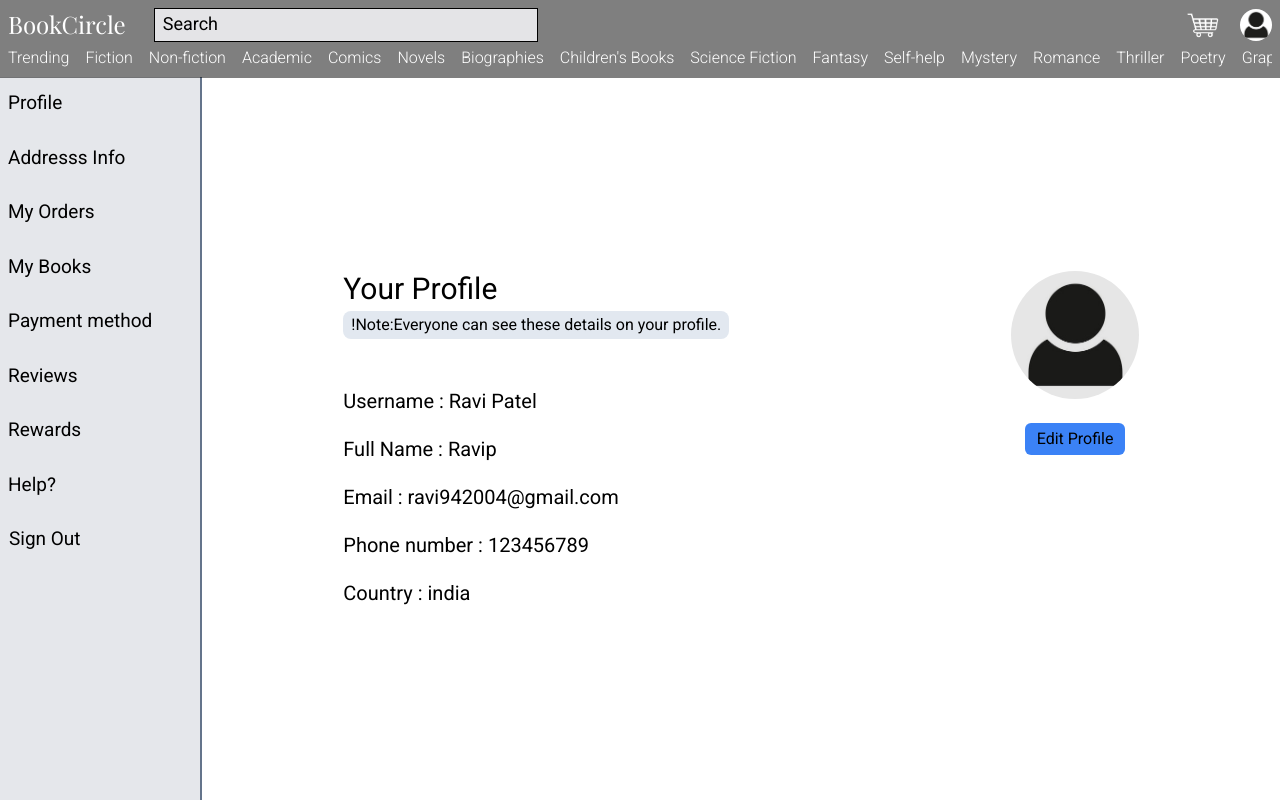
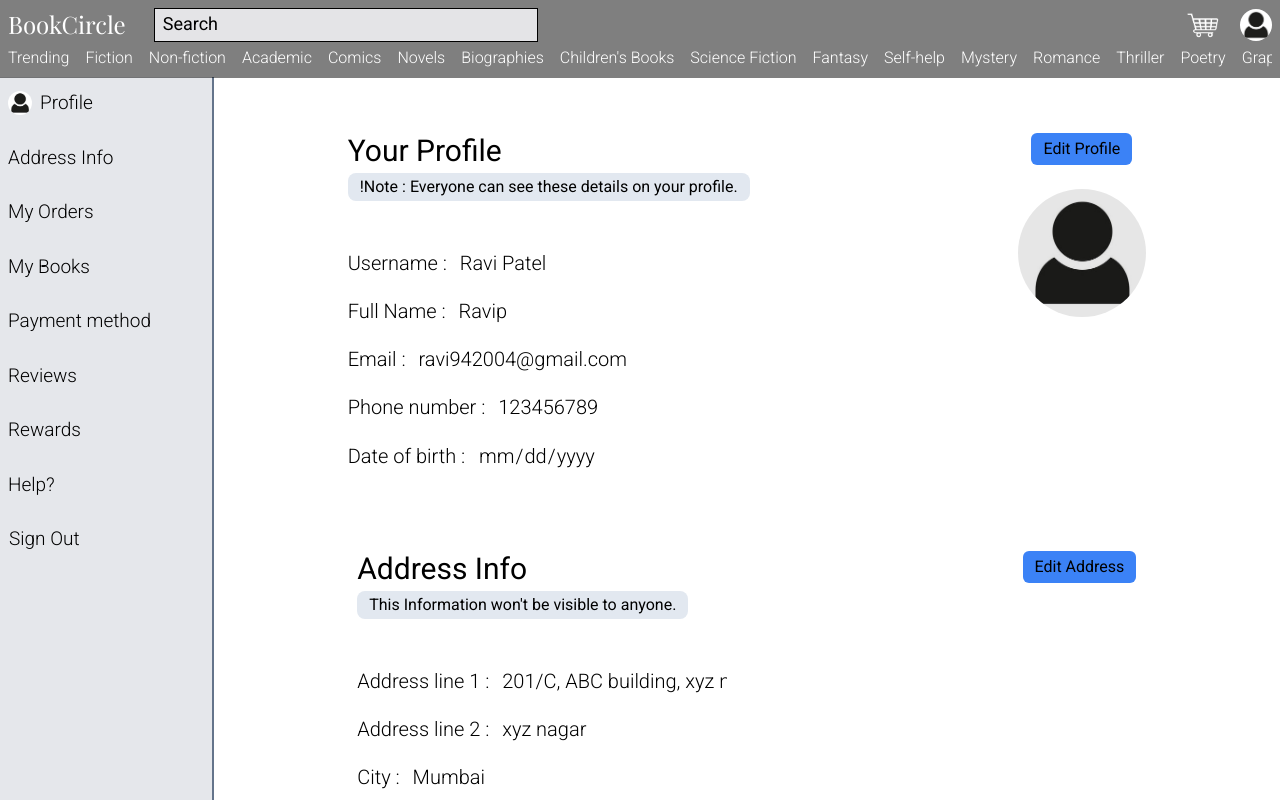
Before and after one commit to RaviPatel94/BookCirlce, a React (Vite) app: page /profile in a window 1280 px wide. Built offline with nearby package versions, Linux system fonts and the light colour scheme; a web font is replaced by a local one.

Commit message:
added more profile section

```diff
--- a/src/Components/Profile.jsx
+++ b/src/Components/Profile.jsx
@@ -1,12 +1,14 @@
 import React from 'react'
 import Profileopt from './profileopt.jsx/Profileopt'
+import Addinfo from './profileopt.jsx/Addinfo'
+import Orders from './profileopt.jsx/Orders'
 
 function Profile() {
   return (
     <main className='pt-[77px] h-screen flex w-screen'>
-        <ul className=' w-60 h-full flex flex-col border-r-2 border-slate-500 bg-gray-200 divide-y-[2px] divide-gray-200'>
-          <li className='sideopt'>Profile</li>
-          <li className='sideopt'>Addresss Info</li>
+        <ul className=' w-64 h-full flex flex-col border-r-2 font-light border-slate-500 bg-gray-200 divide-y-[2px] divide-gray-200'>
+          <li className='sideopt flex gap-2 items-center'> <img src="/images/pfp.jpg" alt="pfp" className='w-6 h-6 rounded-full' /> Profile</li>
+          <li className='sideopt'>Address Info</li>
           <li className='sideopt'>My Orders</li>
           <li className='sideopt'>My Books</li>
           <li className='sideopt'>Payment method</li>
@@ -15,8 +17,10 @@ function Profile() {
           <li className='sideopt'>Help?</li>
           <li className='sideopt border'>Sign Out</li>
         </ul>
-        <div className='w-full h-full'>
+        <div className='w-full h-full overflow-y-scroll pb-10 flex flex-col gap-20'>
           <Profileopt/>
+          <Addinfo/>
+          <Orders/>
         </div>
     </main>
   )
--- /dev/null
+++ b/src/Components/profileopt.jsx/Addinfo.jsx
@@ -0,0 +1,36 @@
+import React,{useState} from 'react'
+
+function Addinfo() {
+const [edit, setedit] = useState(false)
+  const [address1, setaddress1] = useState("201/C, ABC building, xyz nagar, Mumbai, India")
+  const [address2, setaddress2] = useState("xyz nagar")
+  const [city, setcity] = useState("Mumbai")
+  const [postal, setpostal] = useState("123456")
+  const [country, setcountry] = useState("India")
+
+  return (
+    <div className='flex h-max justify-around items-center w-full'>
+      <div className='flex w-full justify-around h-max items-start'>
+        <div className=' h-full flex justify-center gap-12 flex-col'>
+            <div>
+            <h1 className='text-3xl mb-1'>Address Info</h1>
+            <p className='bg-slate-200 px-3 py-[2px] rounded-lg w-max'>This Information won't be visible to anyone.</p></div>
+            <div className='flex flex-col gap-5 text-xl font-light'>
+                <div className='w-max'>Address line 1 : <input type="text" placeholder='201/C, ABC building' value={address1} readOnly={!edit} onChange={(e)=>setaddress1(e.target.value)} className={`px-2 outline-none w-max cursor-default ${edit?"bg-slate-200 rounded-lg cursor-text":""}`} /></div>
+                <div>Address line 2 : <input type="text" placeholder='Your FullName' value={address2} readOnly={!edit} onChange={(e)=>setaddress2(e.target.value)} className={`px-2 outline-none w-max cursor-default ${edit?"bg-slate-200 rounded-lg cursor-text":""}`} /></div>
+                <div>City : <input type="text" placeholder='Your city' value={city} readOnly={!edit} onChange={(e)=>setcity(e.target.value)} className={`px-2 outline-none w-max cursor-default ${edit?"bg-slate-200 rounded-lg cursor-text":""}`} /></div>
+                <div>Postal code : <input type="number" placeholder='Your postal' value={postal} readOnly={!edit} onChange={(e)=>setpostal(e.target.value)} className={`px-2 outline-none w-max cursor-default ${edit?"bg-slate-200 rounded-lg cursor-text":""}`} /></div>
+                <div>Country : <input type="text" placeholder='Your Country' value={country} readOnly={!edit} onChange={(e)=>setcountry(e.target.value)} className={`px-2 outline-none w-max cursor-default ${edit?"bg-slate-200 rounded-lg cursor-text":""}`} /></div>
+            </div>
+
+        </div>
+        <div className='flex flex-col gap-6  items-center relative' >
+        <button className='bg-blue-500 px-3 py-1 rounded-md hover:bg-blue-600 hover:text-gray-100' onClick={()=>setedit(prev=>!prev)}>{edit?"Save":"Edit Address"}</button>
+
+        </div>
+        </div>
+    </div>
+  )
+}
+
+export default Addinfo
--- /dev/null
+++ b/src/Components/profileopt.jsx/Orders.jsx
@@ -0,0 +1,67 @@
+import React from 'react'
+
+function Orders() {
+  return (
+    <div className='w-full flex flex-col items-center justify-center'>
+        <div className='w-10/12 flex flex-col items-start'>
+        <h1 className='text-3xl mb-4'>Your Orders</h1>
+        <table className='w-full table-fixed text-center border-separate border-spacing-y-2 font-normal'>
+            <thead className='border-b border-slate-700  text-lg'>
+                <tr >
+                    <th className='font-medium' >Order ID</th>
+                    <th className='font-medium'>Cover</th>
+                    <th className='w-52 font-medium' >Title</th>
+                    <th className='font-medium' >Price</th>
+                    <th className='font-medium'> Date of purchase</th>
+                    <th className='font-medium'>Status</th>
+                </tr>
+            </thead>
+            <tbody >
+                <tr className='border-b border-slate-700'>
+                    <td className='py-6'>1234</td>
+                    <td><img src="/images/book2.jpg" className='h-24 mx-auto' alt="" /></td>
+                    <td className='truncate'>A guide for mbbs students <div className='text-sm font-light'>by Dr rd verma</div> </td>
+                    <td>450rs</td>
+                    <td>29/12/2024</td>
+                    <td><div className='flex items-center justify-center gap-2' > <div className='h-[10px] w-[10px] bg-red-500 rounded-full'></div>Processing</div></td>
+                </tr>
+                <tr>
+                    <td>1654</td>
+                    <td><img src="/images/book3.jpg" className='h-24 mx-auto' alt="" /></td>
+                    <td className='truncate'>Wonder worm  <div className='text-sm font-light'>by Hrish singh</div></td>
+                    <td>490rs</td>
+                    <td>26/12/2024</td>
+                    <td><div className='flex items-center justify-center gap-2' > <div className='h-[10px] w-[10px] bg-blue-500 rounded-full'></div>Shipped </div></td>
+                </tr>
+                <tr>
+                    <td>1983</td>
+                    <td><img src="/images/book4.jpg" className='h-24 mx-auto' alt="" /></td>
+                    <td className='truncate'>Grace the heart of the fire <div className='text-sm font-light'>by Peterwattson</div></td>
+                    <td>360rs</td>
+                    <td>20/12/2024</td>
+                    <td><div className='flex items-center justify-center gap-2' > <div className='h-[10px] w-[10px] bg-green-500 rounded-full'></div>Delivered</div></td>
+                </tr>
+                <tr>
+                    <td>2349</td>
+                    <td><img src="/images/book5.jpg" className='h-24 mx-auto' alt="" /></td>
+                    <td className='truncate'>Nutrituion and you with readings  <div className='text-sm font-light'>by Dr Khushi mishra</div></td>
+                    <td>620rs</td>
+                    <td>02/12/2024</td>
+                    <td><div className='flex items-center justify-center gap-2' > <div className='h-[10px] w-[10px] bg-green-500 rounded-full'></div>Delivered</div></td>
+                </tr>
+                <tr>
+                    <td>3072</td>
+                    <td><img src="/images/book1.jpg" className='h-24 mx-auto' alt="" /></td>
+                    <td className='truncate'>My first doctor visit <div className='text-sm font-light'>by Tanmay gangude</div></td>
+                    <td>510rs</td>
+                    <td>12/11/2024</td>
+                    <td><div className='flex items-center justify-center gap-2' > <div className='h-[10px] w-[10px] bg-green-500 rounded-full'></div>Delivered</div></td>
+                </tr>
+            </tbody>
+        </table>
+        </div>
+    </div>
+  )
+}
+
+export default Orders
--- a/src/Components/profileopt.jsx/Profileopt.jsx
+++ b/src/Components/profileopt.jsx/Profileopt.jsx
@@ -8,26 +8,36 @@ function Profileopt() {
   const [email, setemail] = useState("ravi942004@gmail.com")
   const [number, setnumber] = useState("123456789")
   const [country, setcountry] = useState("india")
+  const [image, setimage] = useState("/images/pfp.jpg")
+
+  const handlefile=(e)=>{
+      const file=e.target.files[0]
+      if (file){
+        setimage(URL.createObjectURL(file))
+      }
+  }
 
   return (
-    <div className='flex h-full justify-around items-center w-full'>
+    <div className='flex h-max pt-14 justify-around items-center w-full'>
       <div className='flex w-full justify-around h-max items-start'>
         <div className=' h-full flex justify-center gap-12 flex-col'>
             <div>
             <h1 className='text-3xl mb-1'>Your Profile</h1>
-            <p className='bg-slate-200 px-2 py-[2px] rounded-lg'>!Note:Everyone can see these details on your profile.</p></div>
-            <div className='flex flex-col gap-5 text-xl'>
-                <div className='w-max'>Username : <input type="text" value={name} readOnly className='outline-none w-max cursor-default' /></div>
-                <div>Full Name : <input type="text" value={username} readOnly className='outline-none w-max cursor-default' /></div>
-                <div>Email : <input type="text" value={email} readOnly className='outline-none w-max cursor-default' /></div>
-                <div>Phone number : <input type="text" value={number} readOnly className='outline-none w-max cursor-default' /></div>
-                <div>Country : <input type="text" value={country} readOnly className='outline-none w-max cursor-default' /></div>
+            <p className='bg-slate-200 px-3 py-[2px] rounded-lg w-max '>!Note : Everyone can see these details on your profile.</p></div>
+            <div className='flex flex-col gap-5 text-xl font-light'>
+                <div className='w-max'>Username : <input type="text" placeholder='Your Username' value={name} readOnly={!edit} onChange={(e)=>setname(e.target.value)} className={`px-2 outline-none w-max cursor-default ${edit?"bg-slate-200 rounded-lg cursor-text":""}`} /></div>
+                <div>Full Name : <input type="text" placeholder='Your FullName' value={username} readOnly={!edit} onChange={(e)=>setusername(e.target.value)} className={`px-2 outline-none w-max cursor-default ${edit?"bg-slate-200 rounded-lg cursor-text":""}`} /></div>
+                <div>Email : <input type="text" placeholder='Your Email' value={email} readOnly={!edit} onChange={(e)=>setemail(e.target.value)} className={`px-2 outline-none w-max cursor-default ${edit?"bg-slate-200 rounded-lg cursor-text":""}`} /></div>
+                <div>Phone number : <input type="text" placeholder='Your Number' value={number} readOnly={!edit} onChange={(e)=>setnumber(e.target.value)} className={`px-2 outline-none w-max cursor-default ${edit?"bg-slate-200 rounded-lg cursor-text":""}`} /></div>
+                <div>Date of birth : <input type='date'  value={country} readOnly={!edit} onChange={(e)=>setcountry(e.target.value)} className={`px-2 outline-none w-max cursor-default ${edit?"bg-slate-200 rounded-lg cursor-text":""}`} /></div>
             </div>
 
         </div>
-        <div className='flex flex-col gap-6  items-center' >
-            <img src="/images/pfp.jpg" className='w-32 rounded-full brightness-90' alt="Profile pic" />
-            <button className='bg-blue-500 px-3 py-1 rounded-md hover:bg-blue-600 hover:text-gray-100' onClick={()=>setedit(prev=>!prev)}>{edit?"Save":"Edit Profile"}</button>
+        <div className='flex flex-col gap-6  items-center relative' >
+        <button className='bg-blue-500 px-3 py-1 rounded-md hover:bg-blue-600 hover:text-gray-100' onClick={()=>setedit(prev=>!prev)}>{edit?"Save":"Edit Profile"}</button>
+            <img src={image} className='w-32 h-32 rounded-full brightness-90' alt="Profile pic" />
+            <input type="file" accept='image/*' placeholder={image} className={`absolute top-28 -right-36 ${edit?"":"hidden"}`} onChange={handlefile} />
+
         </div>
         </div>
     </div>
```
